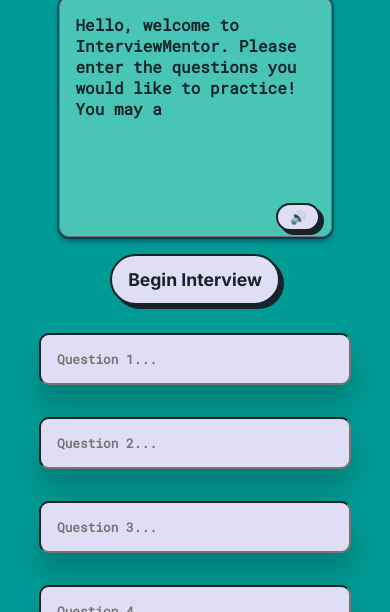
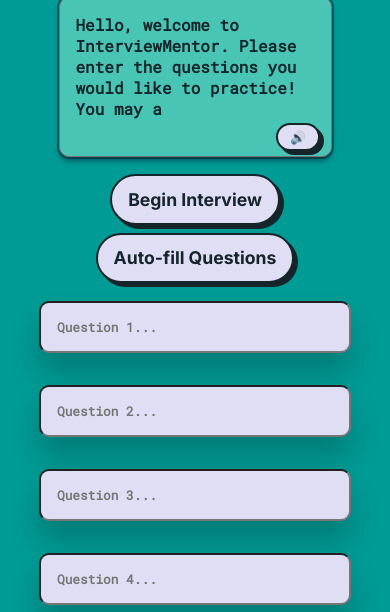
Before and after one commit to hkhan701/interview-mentor, a website: page client/public/interview.html in a window 390 px wide. Shown: the part 232-844 px from the top of the page. Drawn offline with Linux system fonts and the light colour scheme.

Commit message:
added autofill question button

```diff
--- a/client/public/css/styles.css
+++ b/client/public/css/styles.css
@@ -382,8 +382,23 @@
 
 .begin-interview {
     margin-top: 0.5rem;
+    margin-bottom: 0.5rem;
     font-family: var(--font-family-title);
     font-weight: var(--fw-black);
+}
+
+.auto-fill{
+    font-family: var(--font-family-title);
+    font-weight: var(--fw-black);
+    margin-bottom: 0.5rem;
+}
+
+@media screen and (max-width: 545px) {
+    .ai-text {
+        width: 20rem;
+        height: 10rem;
+        margin-bottom: 3rem;
+    }
 }
 
 
--- a/client/public/interview.html
+++ b/client/public/interview.html
@@ -39,6 +39,7 @@
             <textarea class ="ai-response" readonly></textarea>
             <button class="button-style speaker">🔊</button>
             <button class = "button-style begin-interview" >Begin Interview</button>
+            <button class = "button-style auto-fill" >Auto-fill Questions</button>
         </div>
     </div>
 
```
